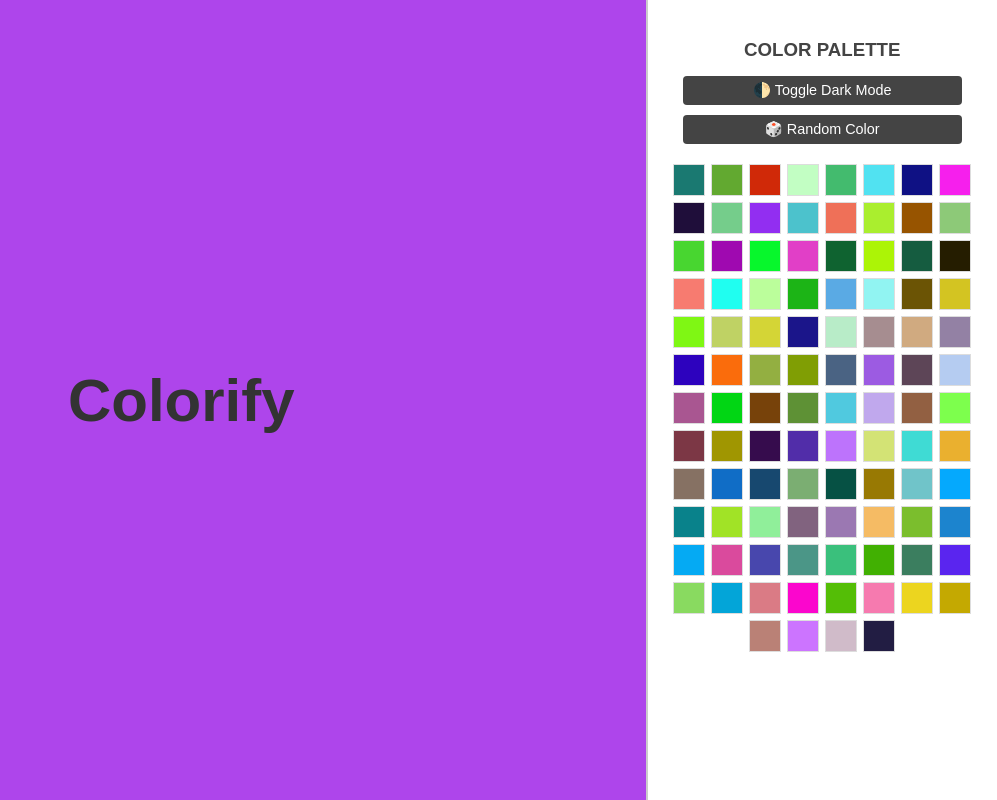
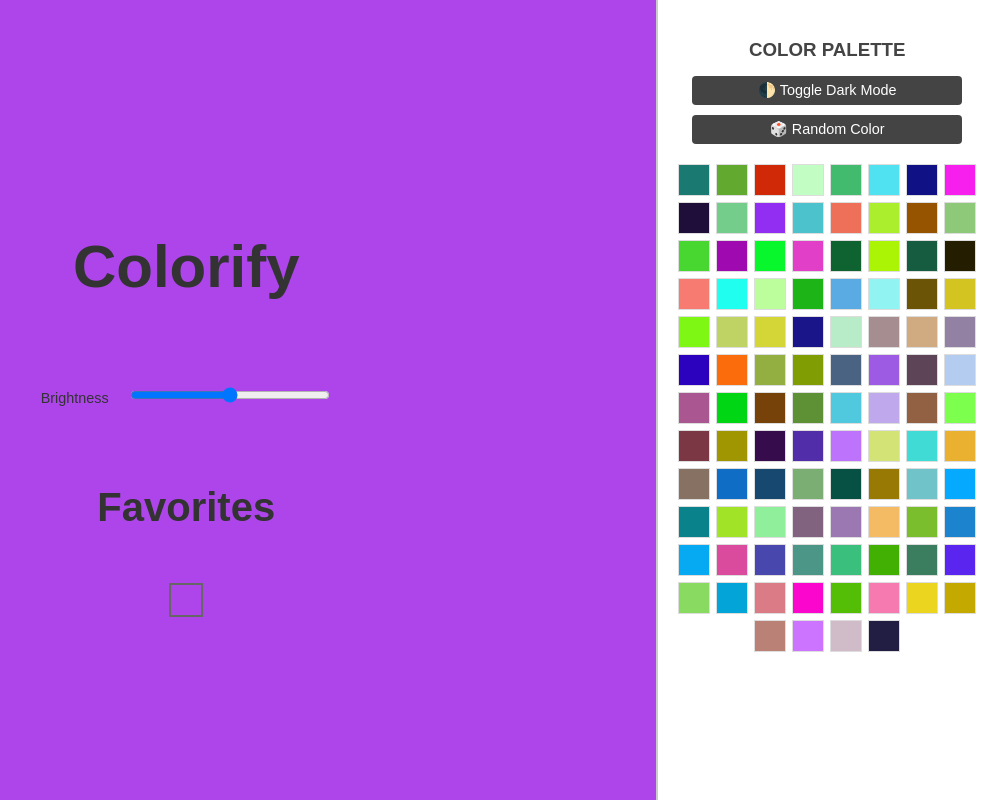
Before and after one commit to navneett123/colorify, a website: page public/index.html in a window 1280 px wide. Both pictures are taken after a click on the button "🎲 Random Color". Shown: the whole page, without its empty margins (283-1280 px from the left). Drawn offline with Linux system fonts and the light colour scheme.

Commit message:
adding feature favourite-color-saver

```diff
--- a/public/index.html
+++ b/public/index.html
@@ -11,6 +11,14 @@
     <!-- Main UI -->
     <section class="main-ui" id="main">
       <h1>Colorify</h1>
+      <div class="sliders">
+        <label for="brightness">Brightness</label>
+        <input type="range" id="brightness" min="50" max="150" value="100" />
+      </div>
+      <div class="favorites">
+        <h4>Favorites</h4>
+        <div id="favorites-list"></div>
+      </div>
     </section>
 
     <!-- Divider -->
@@ -19,8 +27,8 @@
     <!-- Color Palette Section -->
     <aside class="palette">
       <h3>COLOR PALETTE</h3>
-      <button id="toggle-dark" aria-label="Toggle Dark Mode">🌓 Toggle Dark Mode</button>
-      <button id="random-color" aria-label="Random Hex Color">🎲 Random Color</button>
+      <button id="toggle-dark">🌓 Toggle Dark Mode</button>
+      <button id="random-color">🎲 Random Color</button>
       <div class="swatch-grid" id="palette"></div>
     </aside>
   </div>
--- a/public/script.js
+++ b/public/script.js
@@ -2,8 +2,11 @@ const palette = document.getElementById('palette');
 const main = document.getElementById('main');
 const toggleBtn = document.getElementById('toggle-dark');
 const randomBtn = document.getElementById('random-color');
+const brightnessSlider = document.getElementById('brightness');
+const favoritesList = document.getElementById('favorites-list');
 
 let isDark = false;
+let currentColor = '#ffffff';
 
 function generateHexColors(count) {
   const colors = [];
@@ -21,8 +24,25 @@ function createTooltip(text) {
   return tooltip;
 }
 
+function applyBrightness() {
+  const brightnessValue = brightnessSlider.value;
+  main.style.filter = `brightness(${brightnessValue}%)`;
+}
+
+function addToFavorites(color) {
+  const fav = document.createElement('div');
+  fav.className = 'favorite-swatch';
+  fav.style.backgroundColor = color;
+  fav.title = color;
+  fav.onclick = () => {
+    currentColor = color;
+    main.style.backgroundColor = color;
+  };
+  favoritesList.appendChild(fav);
+}
+
 function createPalette(colors) {
-  palette.innerHTML = ''; // clear old swatches
+  palette.innerHTML = '';
   colors.forEach(color => {
     const swatch = document.createElement('div');
     swatch.className = 'swatch';
@@ -33,6 +53,7 @@ function createPalette(colors) {
     swatch.appendChild(tooltip);
 
     swatch.addEventListener('mouseover', () => {
+      currentColor = color;
       main.style.backgroundColor = color;
     });
 
@@ -40,6 +61,7 @@ function createPalette(colors) {
       navigator.clipboard.writeText(color).then(() => {
         tooltip.classList.add('show');
         setTimeout(() => tooltip.classList.remove('show'), 1000);
+        addToFavorites(color);
       });
     });
 
@@ -47,8 +69,9 @@ function createPalette(colors) {
   });
 }
 
-// Initialize swatches
+// Initialize
 createPalette(generateHexColors(100));
+applyBrightness();
 
 // Toggle Dark Mode
 toggleBtn.addEventListener('click', () => {
@@ -56,8 +79,13 @@ toggleBtn.addEventListener('click', () => {
   document.body.classList.toggle('dark', isDark);
 });
 
-// Set a random background color
+// Random Color Button
 randomBtn.addEventListener('click', () => {
   const randomColor = generateHexColors(1)[0];
+  currentColor = randomColor;
   main.style.backgroundColor = randomColor;
+  addToFavorites(randomColor);
 });
+
+// Brightness Slider
+brightnessSlider.addEventListener('input', applyBrightness);
--- a/public/styles.css
+++ b/public/styles.css
@@ -15,11 +15,44 @@ body {
   flex: 3;
   background-color: #f5f5f5;
   display: flex;
+  flex-direction: column;
+  align-items: center;
   justify-content: center;
-  align-items: center;
   font-size: 2.5rem;
   color: #333;
-  transition: background-color 0.3s ease;
+  transition: background-color 0.3s ease, filter 0.3s ease;
+  padding: 20px;
+}
+
+/* Sliders */
+.sliders {
+  margin-top: 1rem;
+}
+.sliders label {
+  font-size: 0.9rem;
+  margin-right: 8px;
+}
+.sliders input[type='range'] {
+  width: 200px;
+}
+
+/* Favorites */
+.favorites {
+  margin-top: 20px;
+  text-align: center;
+}
+#favorites-list {
+  margin-top: 10px;
+  display: flex;
+  gap: 10px;
+  flex-wrap: wrap;
+  justify-content: center;
+}
+.favorite-swatch {
+  width: 30px;
+  height: 30px;
+  border: 2px solid #666;
+  cursor: pointer;
 }
 
 /* Divider */
@@ -38,7 +71,6 @@ body {
   align-items: center;
   overflow-y: auto;
 }
-
 .palette h3 {
   font-weight: 600;
   color: #444;
@@ -59,7 +91,6 @@ body {
   transition: background-color 0.3s ease;
   width: 90%;
 }
-
 #toggle-dark:hover,
 #random-color:hover {
   background-color: #222;
@@ -73,16 +104,13 @@ body {
   justify-content: center;
   margin-top: 15px;
 }
-
 .swatch {
   width: 30px;
   height: 30px;
   cursor: pointer;
   border: 1px solid #ddd;
-  transition: transform 0.2s;
   position: relative;
 }
-
 .swatch:hover {
   transform: scale(1.1);
 }
@@ -104,7 +132,6 @@ body {
   transition: opacity 0.3s ease;
   z-index: 1;
 }
-
 .tooltip.show {
   opacity: 1;
 }
```
